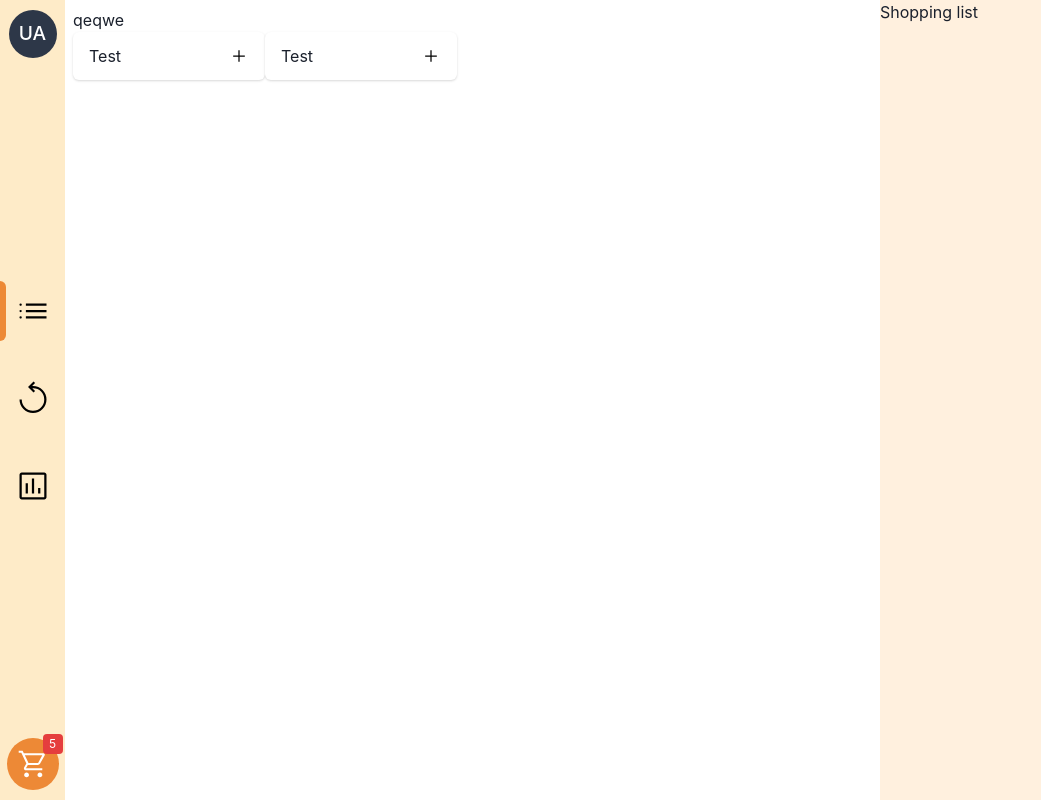
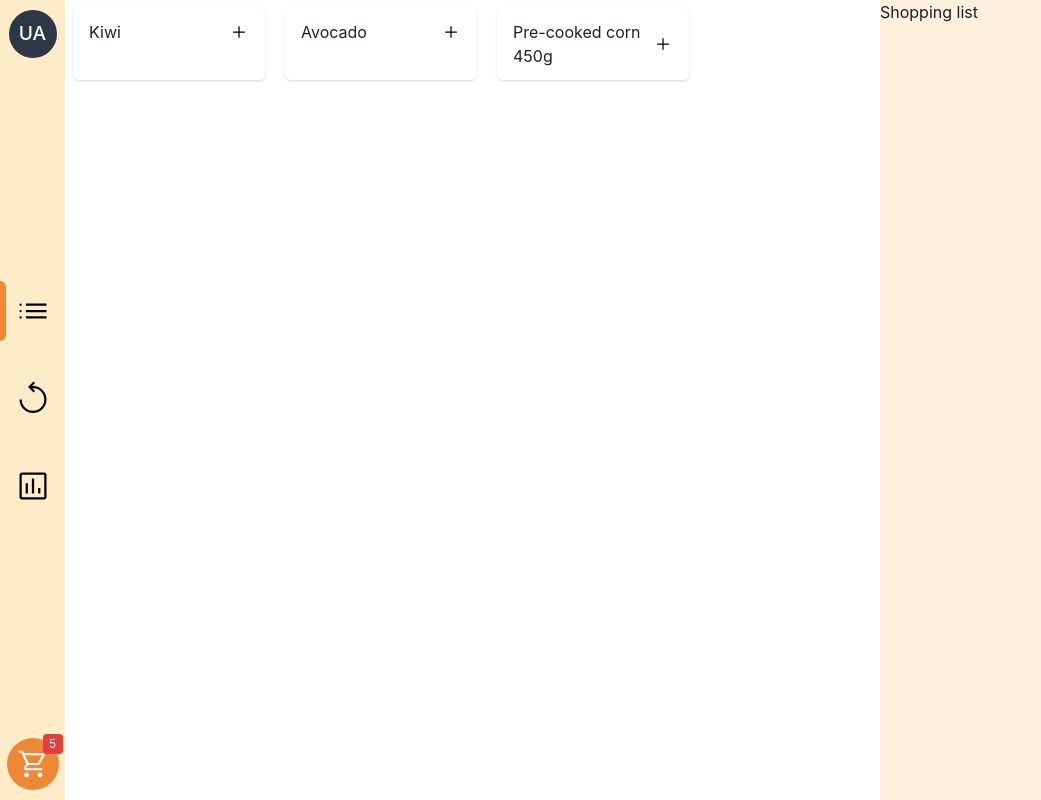
Before and after one commit to RauboLuk/Shoppingify, a Next.js app: page /items in a window 1280 px wide. Shown: the whole page, without its empty margins (0-1041 px from the left). Built offline with nearby package versions, Linux system fonts and the light colour scheme.

Commit message:
feat: products list with flex

```diff
--- /dev/null
+++ b/src/components/ProductsList.tsx
@@ -0,0 +1,19 @@
+import { Flex } from '@chakra-ui/react'
+import { ProductCard } from './ProductCard'
+
+const ProductsList = () => {
+    const productsExample = [
+        { name: 'Kiwi' },
+        { name: 'Avocado' },
+        { name: 'Pre-cooked corn 450g' },
+    ]
+    return (
+        <Flex gap={{ base: 2, md: 5 }} wrap={'wrap'}>
+            {productsExample.map((product) => (
+                <ProductCard key={product.name} name={product.name} />
+            ))}
+        </Flex>
+    )
+}
+
+export default ProductsList
--- a/src/pages/items/index.tsx
+++ b/src/pages/items/index.tsx
@@ -1,16 +1,12 @@
-import { ProductCard } from '@/components/ProductCard'
+import ProductsList from '@/components/ProductsList'
 import ShoppingList from '@/components/ShoppingList'
-import { Flex, GridItem } from '@chakra-ui/react'
+import { GridItem } from '@chakra-ui/react'
 
 const index = () => {
     return (
         <>
             <GridItem as={'section'} p={'2'}>
-                qeqwe
-                <Flex>
-                    <ProductCard name="Test" />
-                    <ProductCard name="Test" />
-                </Flex>
+                <ProductsList />
             </GridItem>
             <ShoppingList />
         </>
```
